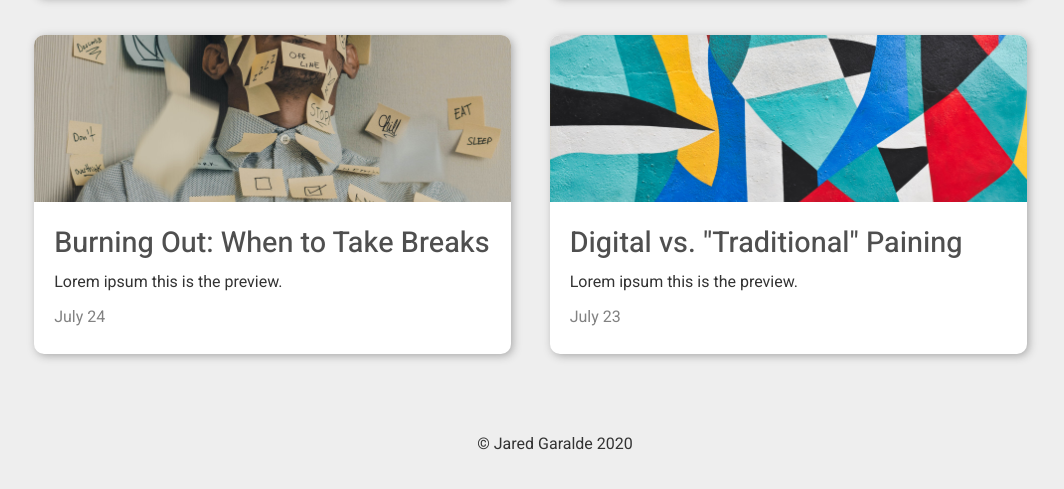
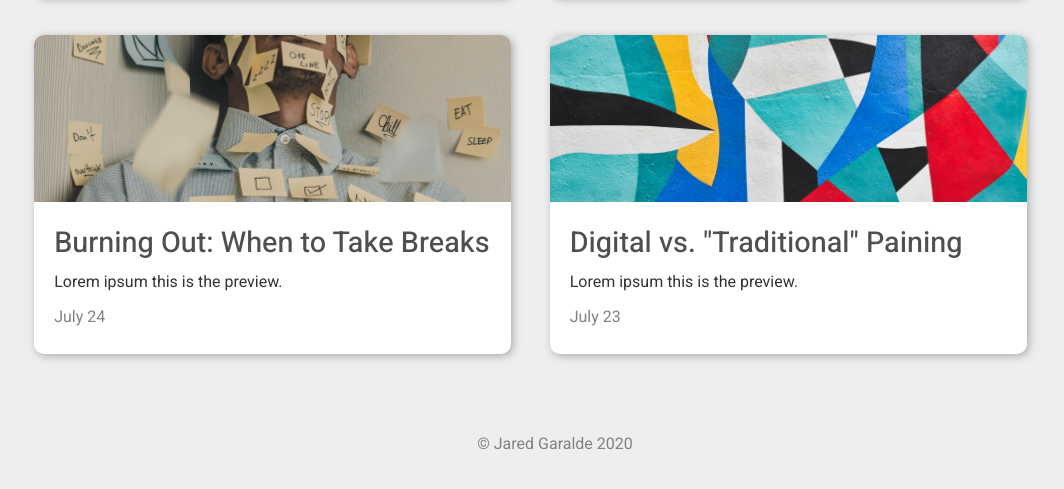
Before and after one commit to jared-garalde/personal-blog-website, a plain HTML site: page index.html in a window 1280 px wide. Shown: the part 1590-2079 px from the top of the page, without its empty margins (85-1149 px from the left). Drawn offline with Linux system fonts and the light colour scheme.

Commit message:
feat: style footer coplor #828282

```diff
--- a/css/post.css
+++ b/css/post.css
@@ -87,6 +87,7 @@ time {
   display: flex;
   justify-content: center;
   align-items: center;
+  color: #828282;
 }
 
 #img-1 {
--- a/css/style.css
+++ b/css/style.css
@@ -85,6 +85,7 @@ a {
   grid-area: ft;
   justify-content: center;
   align-items: center;
+  color: #828282;
 }
 .card {
   background: #fff;
```
